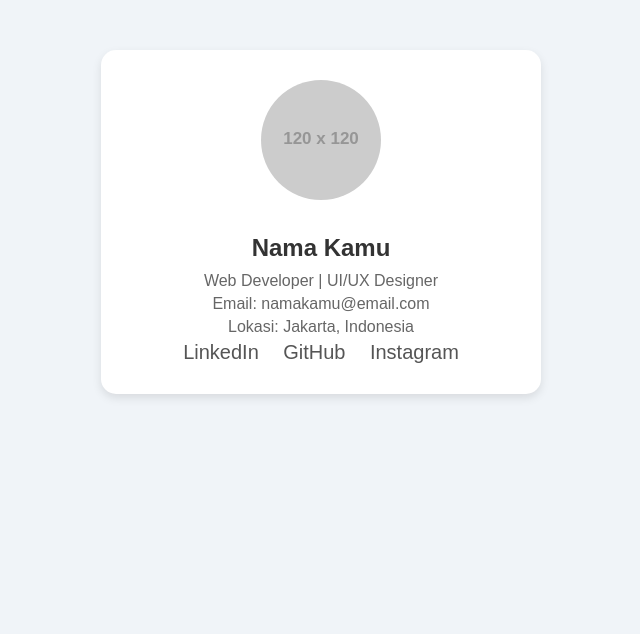
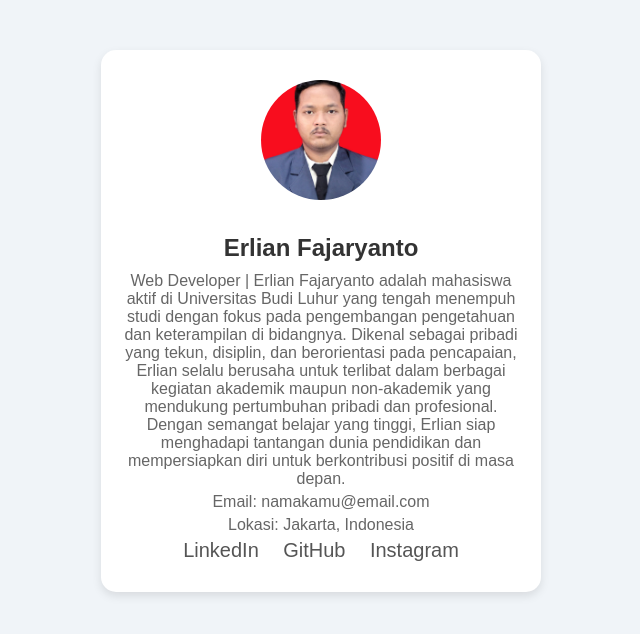
Before and after one commit to Erlianfy/tugaskomputasiawan, a plain HTML site: page index.html in a window 1280 px wide. Shown: the whole page, without its empty margins (319-959 px from the left). Drawn offline with Linux system fonts and the light colour scheme; placeholder pictures from the web are drawn by us.

Commit message:
2 commit

```diff
--- a/index.html
+++ b/index.html
@@ -51,9 +51,9 @@
 </head>
 <body>
   <div class="profile-card">
-    <img src="https://via.placeholder.com/120" alt="Foto Profil" />
-    <h1>Nama Kamu</h1>
-    <p>Web Developer | UI/UX Designer</p>
+    <img src="ktm.jpg" alt="Foto Profil" />
+    <h1>Erlian Fajaryanto</h1>
+    <p>Web Developer | Erlian Fajaryanto adalah mahasiswa aktif di Universitas Budi Luhur yang tengah menempuh studi dengan fokus pada pengembangan pengetahuan dan keterampilan di bidangnya. Dikenal sebagai pribadi yang tekun, disiplin, dan berorientasi pada pencapaian, Erlian selalu berusaha untuk terlibat dalam berbagai kegiatan akademik maupun non-akademik yang mendukung pertumbuhan pribadi dan profesional. Dengan semangat belajar yang tinggi, Erlian siap menghadapi tantangan dunia pendidikan dan mempersiapkan diri untuk berkontribusi positif di masa depan.</p>
     <p>Email: namakamu@email.com</p>
     <p>Lokasi: Jakarta, Indonesia</p>
     <div class="social-links">
```
Also changed, not shown: ktm.jpg (added).
